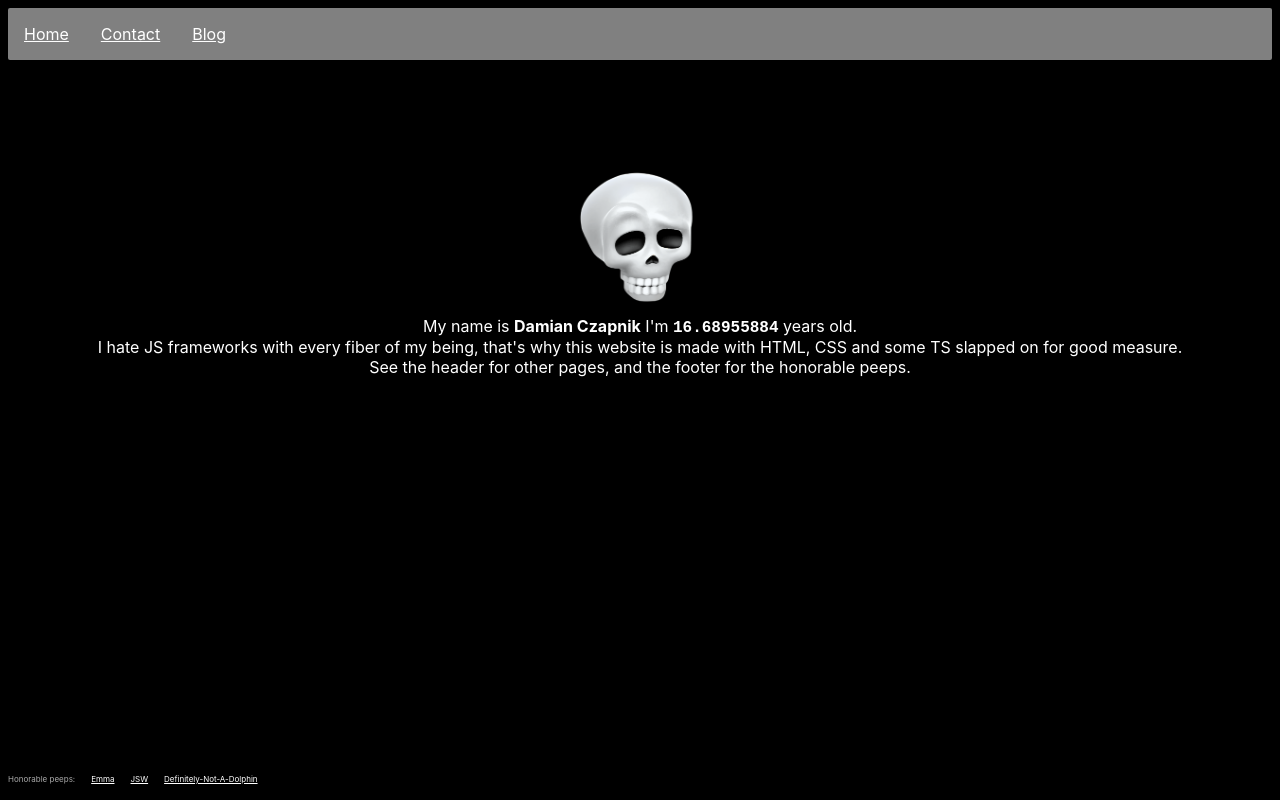
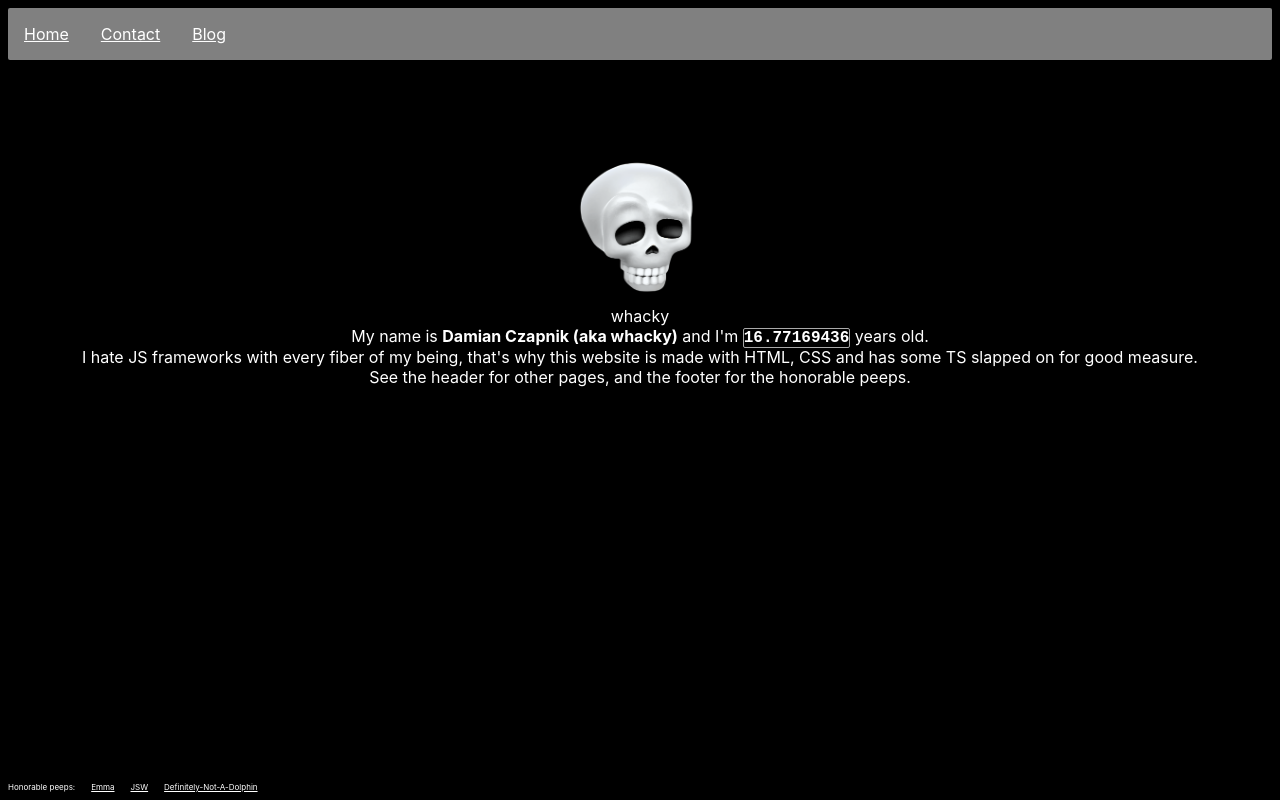
Before and after one commit to wh4ky/personal-website, a website built with Vite: page index.html in a window 1280 px wide. Built offline with nearby package versions, Linux system fonts and the light colour scheme; a small style sheet from the web is missing.

Commit message:
Updated
Better styling (just added more css).
Converted x.innerHTML calls to direct dom insert calls.

```diff
--- a/index.html
+++ b/index.html
@@ -5,27 +5,29 @@
   <meta charset="UTF-8" />
   <link rel="icon" type="image/svg+xml" href="/images/skull_pfp.svg" />
   <meta name="viewport" content="width=device-width, initial-scale=1.0" />
+  <link rel="stylesheet" href="/src/main.css" />
   <link rel="stylesheet" href="/src/style.css" />
-  <link rel="stylesheet" href="https://cdn.jsdelivr.net/npm/hack-font@3.3.0/build/web/hack.css">
   <title>Whacky | Home</title>
 </head>
 
 <body>
-  <script type="module" src="/src/main.ts"></script>
-  <script type="module" src="/src/age.ts"></script>
 
   <header></header>
 
   <div class="main">
-    <img id="pfp" src="/images/skull_pfp.png" alt="my profile picture"></img>
-    <p>My name is <b>Damian Czapnik</b> I'm <b id="age">x</b> years old.</p>
+    <img id="pfp" src="/images/skull_pfp.png" alt="my profile picture">
+    <div class="hiddentext">whacky</div>
+    </img>
+    <p>My name is <b>Damian Czapnik (aka whacky)</b> and I'm <b class="code" id="age">x</b> years old.</p>
     <p>I hate JS frameworks with every fiber of my being,
-      that's why this website is made with HTML, CSS and some TS slapped on for good measure.</p>
+      that's why this website is made with HTML, CSS and has some TS slapped on for good measure.</p>
     <p>See the header for other pages, and the footer for the honorable peeps.</p>
   </div>
 
   <footer></footer>
 
+  <script type="module" src="/src/main.ts"></script>
+  <script type="module" src="/src/age.ts"></script>
 </body>
 
 </html>
--- a/src/age.ts
+++ b/src/age.ts
@@ -2,6 +2,6 @@ var ageElement: HTMLElement = document.getElementById("age") as HTMLElement;
 setInterval(getPreciseAge, 500);
 
 function getPreciseAge(): void {
-  const age: number = (new Date().getTime() - new Date(2008, 4, 21).getTime()) / (1000 * 60 * 60 * 24 * 365.25);
+  const age: number = (new Date().getTime() - new Date(2008, 3, 21).getTime()) / 31557600000; // 1000 * 60 * 60 * 24 * 365.25
   ageElement.innerHTML = age.toFixed(8);
 }
--- /dev/null
+++ b/src/main.css
@@ -0,0 +1,83 @@
+@import url("https://cdn.jsdelivr.net/npm/hack-font@3.3.0/build/web/hack.css");
+
+:root {
+  font-family: Inter, system-ui, Avenir, Helvetica, Arial, sans-serif;
+  background-color: black;
+  color: white;
+
+  color-scheme: only dark;
+
+  font-synthesis: none;
+  text-rendering: optimizeLegibility;
+  -webkit-font-smoothing: antialiased;
+  -moz-osx-font-smoothing: grayscale;
+}
+
+body {
+  margin: 0;
+}
+
+/* For inline code, or just some markup. */
+.code {
+  font-family: Hack, monospace;
+  border-color: darkgray;
+  border-width: 1px;
+  border-style: solid;
+  border-radius: 2px;
+}
+
+/* Header bar style. */
+header {
+  background-color: gray;
+  display: flex;
+  margin: 0.5em;
+  border-radius: 2px;
+}
+
+header>* {
+  color: white;
+  padding: 0.5em;
+  margin: 0.5em;
+  border-radius: 2px;
+}
+
+header>*:hover {
+  transition: .5s ease;
+  background-color: white;
+  color: black;
+  padding: 0.3em;
+  font-size: 1.1em;
+}
+
+/* Stuff on the bottom of the page. */
+footer {
+  width: 100%;
+  font-size: 0.5em;
+  position: absolute;
+  bottom: 0;
+  color: darkgray;
+  display: flex;
+  flex-wrap: nowrap;
+  justify-content: left;
+  align-items: center;
+}
+
+footer>* {
+  color: white;
+  margin: 1em;
+}
+
+/* Main content default style.  */
+.main {
+  display: flex;
+  align-items: center;
+  justify-content: center;
+  flex-direction: column;
+  width: 100%;
+  height: 50vh;
+}
+
+.main>p {
+  margin: 0;
+  padding: 0 1em 0 1em;
+}
--- a/src/main.ts
+++ b/src/main.ts
@@ -1,30 +1,60 @@
 var headerElement: HTMLElement = document.querySelector("header") as HTMLElement;
 var footerElement: HTMLElement = document.querySelector("footer") as HTMLElement;
 
-headerElement.innerHTML = `
-    <div><a href="/">Home</a></div>
-    <div><a href="/contact/">Contact</a></div>
-    <div><a href="/blog/">Blog</a></div>
-`;
+assembleHeader(headerElement);
+assembleFooter(footerElement);
 
-footerElement.innerHTML = `
-    <div class="title">Honorable peeps:</div>
+function assembleHeader(header: HTMLElement): void {
+  const data = [
+    { href: '/', text: 'Home' },
+    { href: '/contact/', text: 'Contact' },
+    { href: '/blog/', text: 'Blog' }
+  ];
 
-    <div class="item" title="MY FUCKING SIS, LET'S FUCKING GET IT YO">
-      <a href="https://prpl.wtf/">
-        <p>Emma</p>
-      </a>
-    </div>
+  const fragment = document.createDocumentFragment();
 
-    <div class="item" title="MY FUCKING G, MY BOY FOR FUCKING LIFE">
-      <a href="https://jswdev.nl/">
-        <p>JSW</p>
-      </a>
-    </div>
+  data.forEach(link => {
+    var newElem: HTMLAnchorElement = document.createElement('a');
+    newElem.href = link.href;
+    newElem.textContent = link.text;
 
-    <div class="item" title="THE FUCKING DOLPHIN, MY BOY FOR REAL">
-      <a href="https://geen-dolfijn.nl/">
-        <p>Definitely-Not-A-Dolphin</p>
-      </a>
-    </div>
-`;
+    fragment.appendChild(newElem);
+  });
+
+  header.appendChild(fragment);
+  return;
+}
+
+function assembleFooter(footer: HTMLElement) {
+  const data = [
+    { href: 'https://prpl.wtf/', divTitle: `MY FUCKING SIS, LET'S FUCKING GET IT YO`, divText: 'Emma' },
+    { href: 'https://jswdev.nl/', divTitle: `MY FUCKING G, MY BOY FOR FUCKING LIFE`, divText: 'JSW' },
+    { href: 'https://geen-dolfijn.nl/', divTitle: `THE FUCKING DOLPHIN, MY BOY FOR REAL`, divText: 'Definitely-Not-A-Dolphin' }
+  ];
+
+  const fragment = document.createDocumentFragment();
+
+  {
+    var titlediv: HTMLDivElement = document.createElement('div');
+    titlediv.className = "title";
+    titlediv.textContent = "Honorable peeps:";
+    fragment.appendChild(titlediv);
+  }
+
+  data.forEach(link => {
+    var newElem: HTMLAnchorElement = document.createElement('a');
+    var elemInner: HTMLDivElement = document.createElement('div');
+
+    newElem.href = link.href;
+
+    elemInner.className = "item";
+    elemInner.title = link.divTitle;
+    elemInner.textContent = link.divText;
+
+    newElem.appendChild(elemInner);
+    fragment.appendChild(newElem)
+  });
+
+  footer.appendChild(fragment);
+  return;
+}
--- a/src/style.css
+++ b/src/style.css
@@ -1,79 +1,11 @@
-:root {
-  font-family: Inter, system-ui, Avenir, Helvetica, Arial, sans-serif;
-  background-color: black;
-  color: white;
-
-  color-scheme: only dark;
-
-  font-synthesis: none;
-  text-rendering: optimizeLegibility;
-  -webkit-font-smoothing: antialiased;
-  -moz-osx-font-smoothing: grayscale;
+/* Main profile picture ID */
+#pfp {
+  width: 20vh;
+  border-radius: 50%;
+  transition: .5s ease;
+  backface-visibility: hidden;
 }
 
-body {
-  margin: 0;
+#pfp:hover {
+  opacity: 80%;
 }
-
-a {
-  color: white;
-}
-
-.icon {
-  width: 2em;
-}
-
-#age {
-  font-family: Hack, monospace;
-}
-
-#pfp {
-  width: 20vh;
-}
-
-.main {
-  display: flex;
-  align-items: center;
-  justify-content: center;
-  flex-direction: column;
-  width: 100%;
-  height: 50vh;
-}
-
-.main>p {
-  margin: 0;
-  padding: 0 1em 0 1em;
-}
-
-header {
-  background-color: gray;
-  display: flex;
-  margin: 0.5em;
-  border-radius: 2px;
-}
-
-header>div {
-  padding: 1em;
-}
-
-header>.spacer {
-  margin-left: auto;
-}
-
-/* wanneer hover over pfp dan naam en de aka shit daar waar link staat */
-
-footer {
-  width: 100%;
-  font-size: 0.5em;
-  position: absolute;
-  bottom: 0;
-  color: darkgray;
-  display: flex;
-  flex-wrap: nowrap;
-  justify-content: left;
-  align-items: center;
-}
-
-footer>div {
-  margin: 1em;
-}
```
Also changed, not shown: blog/index.html (+3 -2 lines), contact/index.html (+4 -15 lines), contact/style.css (+13 -11 lines), src/clipboard.ts (deleted, +0 -20 lines).
